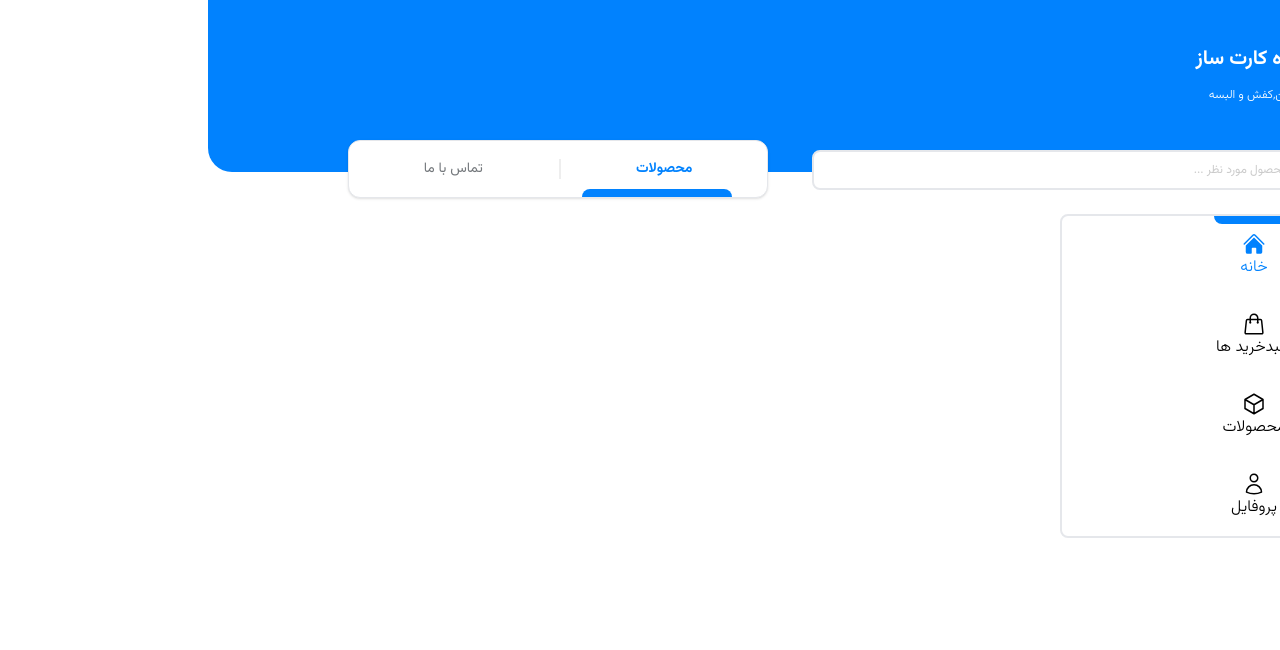
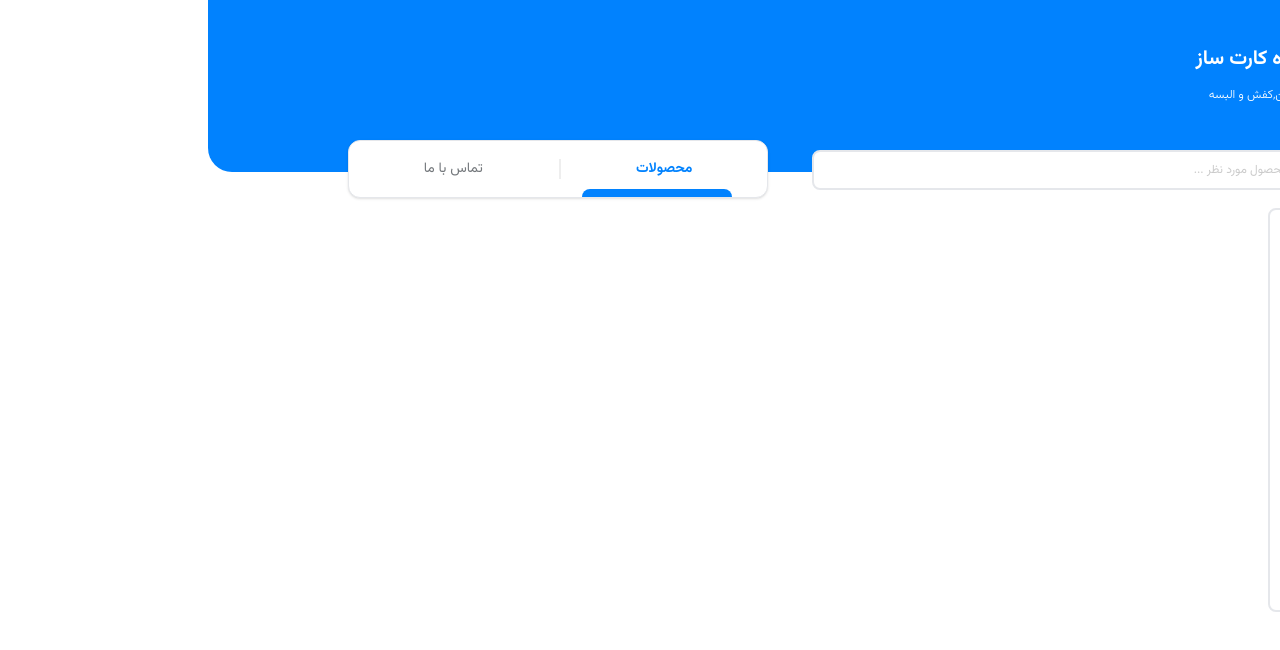
Before and after one commit to AliMoradpour/cartSaz, a React (Vite) app: page /dashboard in a window 1280 px wide. Shown: the top 650 px of the page. Built offline with nearby package versions, Linux system fonts and the light colour scheme.

Commit message:
Fix : fixed navigation bug

```diff
--- a/src/pages/Dashboard/Carts/Index.jsx
+++ b/src/pages/Dashboard/Carts/Index.jsx
@@ -1,4 +1,3 @@
-import { useUserInfo } from "../../../Context/UserContext";
 import Hr from "../../../components/Hr";
 import Cart from "./Carts";
 import CartsHeader from "./CartsHeader";
--- a/src/pages/Dashboard/DesktopNav.jsx
+++ b/src/pages/Dashboard/DesktopNav.jsx
@@ -4,17 +4,17 @@ const DesktopNav = ({ setNav, nav }) => {
   };
 
   return (
-    <div className="fixed top-50 right-10 border-2 bg-white rounded-lg">
-      <div className="flex flex-col items-center justify-center w-96 max-w-xl">
+    <div className="fixed top-52 right-10 border-2 bg-white rounded-lg">
+      <div className="flex flex-col w-44 max-w-xl">
         <button
-          className="mx-5 px-4 flex flex-col items-center justify-center relative"
+          className="my-5 px-4 flex items-center relative"
           onClick={() => navHandler("home")}>
           <span
-            className={`w-20 rounded-br-lg rounded-bl-lg h-2 bg-primary absolute top-0 ${
+            className={`h-14 rounded-bl-lg rounded-tl-lg w-2 bg-primary absolute right-0 ${
               nav != "home" && "hidden"
             }`}></span>
           <div
-            className={`py-4 flex flex-col items-center ${
+            className={`py-4 flex  items-center ${
               nav == "home" && "text-primary"
             }`}>
             {nav === "home" ? (
@@ -45,18 +45,18 @@ const DesktopNav = ({ setNav, nav }) => {
                 </svg>
               </span>
             )}
-            <p className="text-Overline-LG font-light">خانه</p>
+            <p className="text-Overline-LG font-light mr-2 mt-1">خانه</p>
           </div>
         </button>
         <button
-          className="mx-5 flex flex-col items-center justify-center relative"
+          className="my-5 px-4 flex items-center relative"
           onClick={() => navHandler("carts")}>
           <span
-            className={`w-20 rounded-br-lg rounded-bl-lg h-2 bg-primary absolute top-0 ${
+            className={`h-14 rounded-bl-lg rounded-tl-lg w-2 bg-primary absolute right-0 ${
               nav != "carts" && "hidden"
             }`}></span>
           <div
-            className={`py-4 flex flex-col items-center ${
+            className={`py-4 flex  items-center ${
               nav == "carts" && "text-primary"
             }`}>
             {nav === "carts" ? (
@@ -90,18 +90,18 @@ const DesktopNav = ({ setNav, nav }) => {
                 </svg>
               </span>
             )}
-            <p className="text-Overline-LG font-light">سبدخرید ها</p>
+            <p className="text-Overline-LG font-light mr-2 mt-1">سبدخرید ها</p>
           </div>
         </button>
         <button
-          className="mx-5 flex flex-col items-center justify-center relative"
+          className="my-5 px-4 flex items-center relative"
           onClick={() => navHandler("products")}>
           <span
-            className={`w-20 rounded-br-lg rounded-bl-lg h-2 bg-primary absolute top-0 ${
+            className={`h-14 rounded-bl-lg rounded-tl-lg w-2 bg-primary absolute right-0 ${
               nav != "products" && "hidden"
             }`}></span>
           <div
-            className={`py-4 flex flex-col items-center ${
+            className={`py-4 flex  items-center ${
               nav == "products" && "text-primary"
             }`}>
             {nav === "products" ? (
@@ -131,18 +131,18 @@ const DesktopNav = ({ setNav, nav }) => {
                 </svg>
               </span>
             )}
-            <p className="text-Overline-LG font-light">محصولات</p>
+            <p className="text-Overline-LG font-light mr-2 mt-1">محصولات</p>
           </div>
         </button>
         <button
-          className="mx-5  flex flex-col items-center justify-center relative"
+          className="my-5 px-4 flex items-center  relative"
           onClick={() => navHandler("profile")}>
           <span
-            className={`w-20 rounded-br-lg rounded-bl-lg h-2 bg-primary absolute top-0 ${
+            className={`h-14 rounded-bl-lg rounded-tl-lg w-2 bg-primary absolute right-0 ${
               nav != "profile" && "hidden"
             }`}></span>
           <div
-            className={`py-4 flex flex-col items-center ${
+            className={`py-4 flex  items-center ${
               nav == "profile" && "text-primary"
             }`}>
             {nav === "profile" ? (
@@ -176,7 +176,7 @@ const DesktopNav = ({ setNav, nav }) => {
                 </svg>
               </span>
             )}
-            <p className="text-Overline-LG font-light">پروفایل</p>
+            <p className="text-Overline-LG font-light mr-2 mt-1">پروفایل</p>
           </div>
         </button>
       </div>
--- a/src/pages/Dashboard/Home/ShopContact.jsx
+++ b/src/pages/Dashboard/Home/ShopContact.jsx
@@ -5,7 +5,7 @@ import call from "../../../assets/image/call-outline.png";
 
 const ShopContact = () => {
   return (
-    <div className="w-full md:w-3/4 mx-auto flex flex-wrap gap-3">
+    <div className="w-full md:w-1/2 mx-auto flex flex-wrap gap-3">
       <div className="flex justify-between items-center bg-[#FFEEF1] p-2 rounded-lg w-full mx-10">
         <span className="flex items-center">
           <img src={instagramOutline} alt="instagram" />
```
Also changed, not shown: src/pages/Dashboard/Home/ProductList.jsx (+3 -5 lines).
